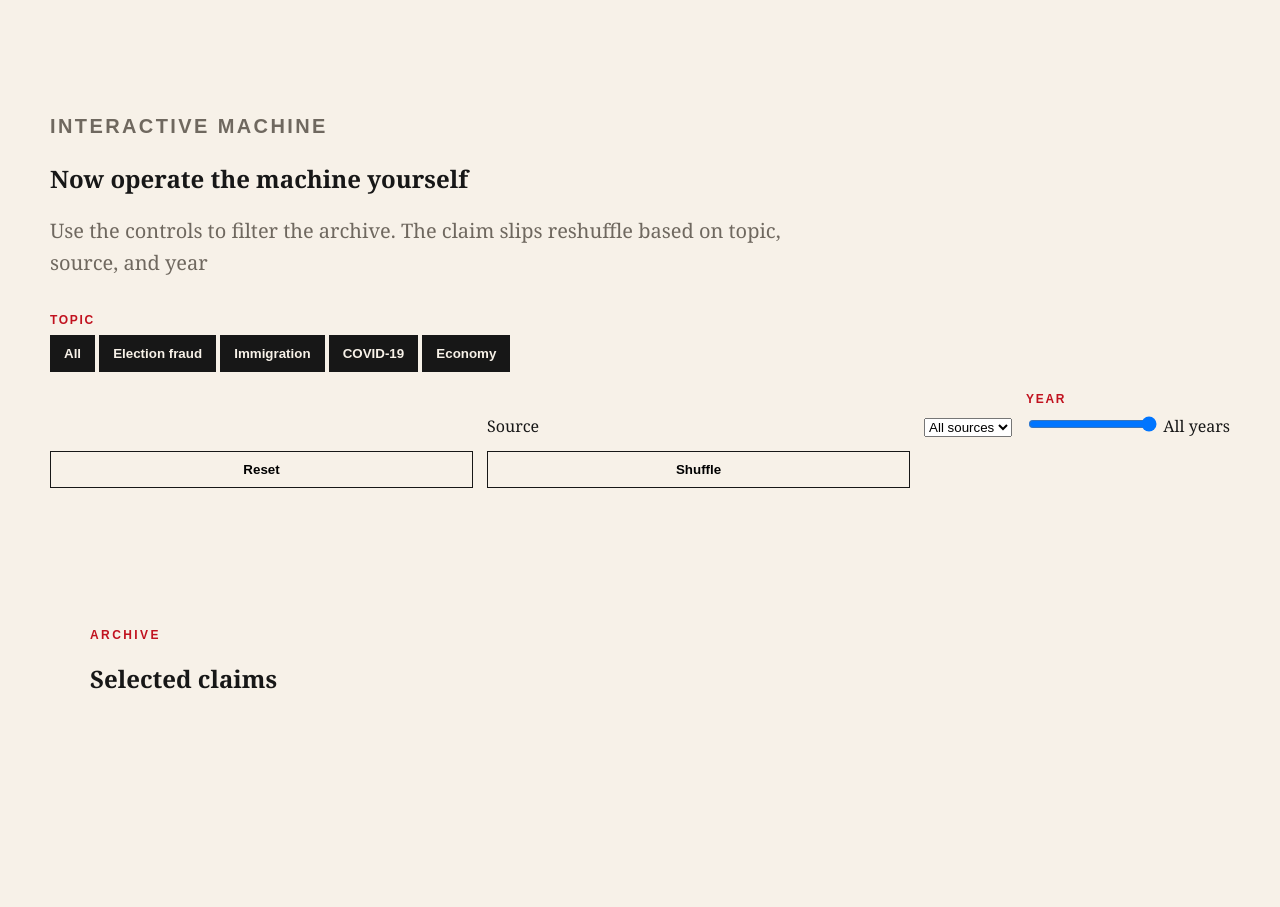
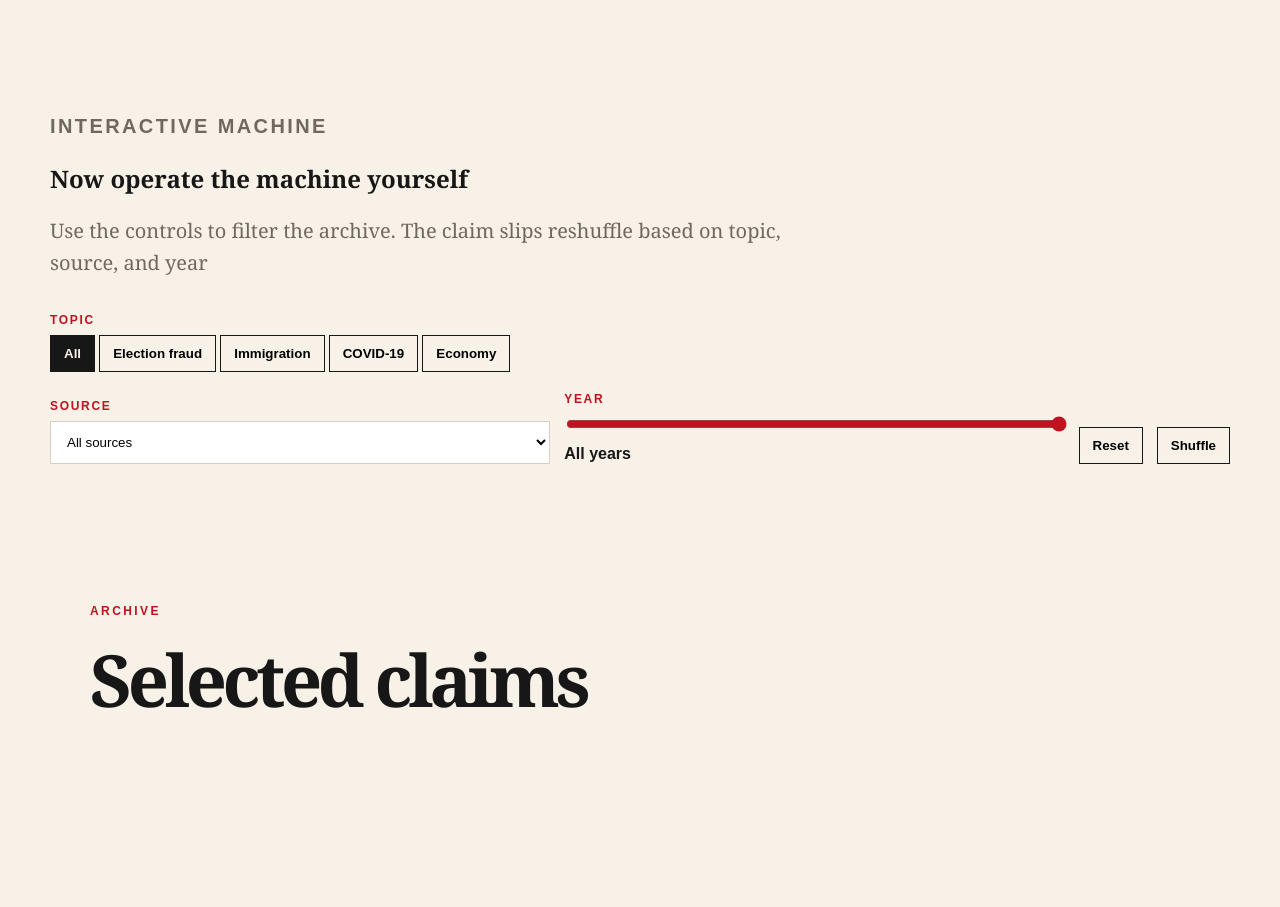
Before and after one commit to malazeny/Claim-Stage, a Flask app: page / in a window 1280 px wide. Shown: the part 2387-3294 px from the top of the page. Before the commit the page ends 3076 px from the top, so only its background shows below. Run offline with Flask 3, Linux system fonts and the light colour scheme.

Commit message:
interactive machine and fixes

```diff
--- a/Static/style.css
+++ b/Static/style.css
@@ -163,7 +163,7 @@ h1{
     margin: 140px auto;
 }
 
-archive-heading h2{
+.archive-heading h2{
     font-size: 72px;
     letter-spacing: -0.06em;
     margin-top: 8px;
@@ -197,7 +197,7 @@ archive-heading h2{
     margin: 0 0 12px;
 }
 
-claim-card p{
+.claim-card p{
     color: #45403b;
     line-height: 1.7;
 }
@@ -207,7 +207,7 @@ claim-card p{
     color: var(--red);
 }
 
-.interactive-machine{
+.interactive-machine-section{
     width:min(1180px, calc( 100% - 40px));
     margin: 140px auto 80px;
     border-top: 1px solid var(--line);
@@ -273,3 +273,85 @@ claim-card p{
     background:var(--ink);
     color: var(--paper);
 }
+
+#machine-source,
+#machine-year{
+    width: 100%;
+}
+
+#machine-source{
+    border: 1px solid var(--line);
+    background: white;
+    padding: 12px;
+}
+
+#machine-year{
+    accent-color: var(--red);
+}
+
+#machine-year-label{
+    display: inline-block;
+    margin-top: 8px;
+    font-family: Arial, Helvetica, sans-serif;
+    font-weight: 900;
+}
+
+.machine-frame{
+    border: 2px solid var(--ink);
+    background: white;
+    box-shadow: 12px 12px 0 rgba(0,0,0,0.08);
+}
+
+.machine-header,
+.machine-footer{
+    display: flex;
+    justify-content: space-between;
+    gap: 20px;
+    padding: 14px 18px;
+    background: var(--ink);
+    color: var(--paper);
+    font-family: Arial, Helvetica, sans-serif;
+    font-size: 12px;
+    font-weight: 900;
+    letter-spacing: 0.12em;
+    text-transform: uppercase;
+}
+
+.interactive-machine{
+    position: relative;
+    height: 550px;
+    overflow: hidden;
+}
+
+.machine-slip{
+    position: absolute;
+    width: 180px;
+    min-height: 75px;
+    padding: 10px;
+    background: white;
+    border: 1px solid var(--ink);
+    border-left: 7px solid var(--topic-color);
+    box-shadow: 5px 5px 0 rgba(0,0,0,0.12);
+    font-family: Arial, Helvetica, sans-serif;
+    font-size: 12px;
+    line-height: 1.3;
+    cursor: pointer;
+    transform: translate(var(--x), var(--y)) rotate(var(--r));
+    transition:
+        transform 750ms cubic-bezier(.16,1,.3,1),
+        opacity 400ms ease,
+        box-shadow 200ms ease;
+}
+
+.machine-slip:hover{
+    z-index: 20;
+    box-shadow: 8px 8px 0 rgba(193,18,31,0.25);
+}
+
+.machine-slip strong{
+    display: block;
+    margin-bottom: 6px;
+    color: var(--red);
+    font-size: 10px;
+    text-transform: uppercase;
+}
--- a/Templates/index.html
+++ b/Templates/index.html
@@ -55,7 +55,7 @@
     </div>
 </section>
 
-<section id="machine" class="interactive-machine">
+<section id="machine" class="interactive-machine-section">
     <div class="machine-intro">
         <p class="eyebrow">Interactive machine</p>
         <h2>Now operate the machine yourself</h2>
@@ -69,24 +69,24 @@
         <div class="control-group">
             <label>Topic</label>
             <button class="machine-topic active" data-topic="All">All</button>
-            <button class="machine-topic active" data-topic="Election fraud">Election fraud</button>
-            <button class="machine-topic active" data-topic="Immigration">Immigration</button>
-            <button class="machine-topic active" data-topic="COVID-19">COVID-19</button>
-            <button class="machine-topic active" data-topic="Economy">Economy</button>
+            <button class="machine-topic" data-topic="Election fraud">Election fraud</button>
+            <button class="machine-topic" data-topic="Immigration">Immigration</button>
+            <button class="machine-topic" data-topic="COVID-19">COVID-19</button>
+            <button class="machine-topic" data-topic="Economy">Economy</button>
         </div>
 
 
     <div class="control-grid">
-        <div class="control-group"></div>
+        <div class="control-group">
             <label for="machine-source">Source</label>
             <select id="machine-source">
                 <option value="All">All sources</option>
                 <option value="Tweet">Tweets</option>
-                <option value="Speeche">Speeches</option>
+                <option value="Speech">Speeches</option>
                 <option value="Interview">Interviews</option>
-                <option value="Debates">Debates</option>
+                <option value="Debate">Debates</option>
             </select>
-
+        </div>
     <div class="control-group">
         <label for="machine-year">Year</label>
         <input id="machine-year" type="range" min="2016" max="2020" value="2020" step="1">
```
